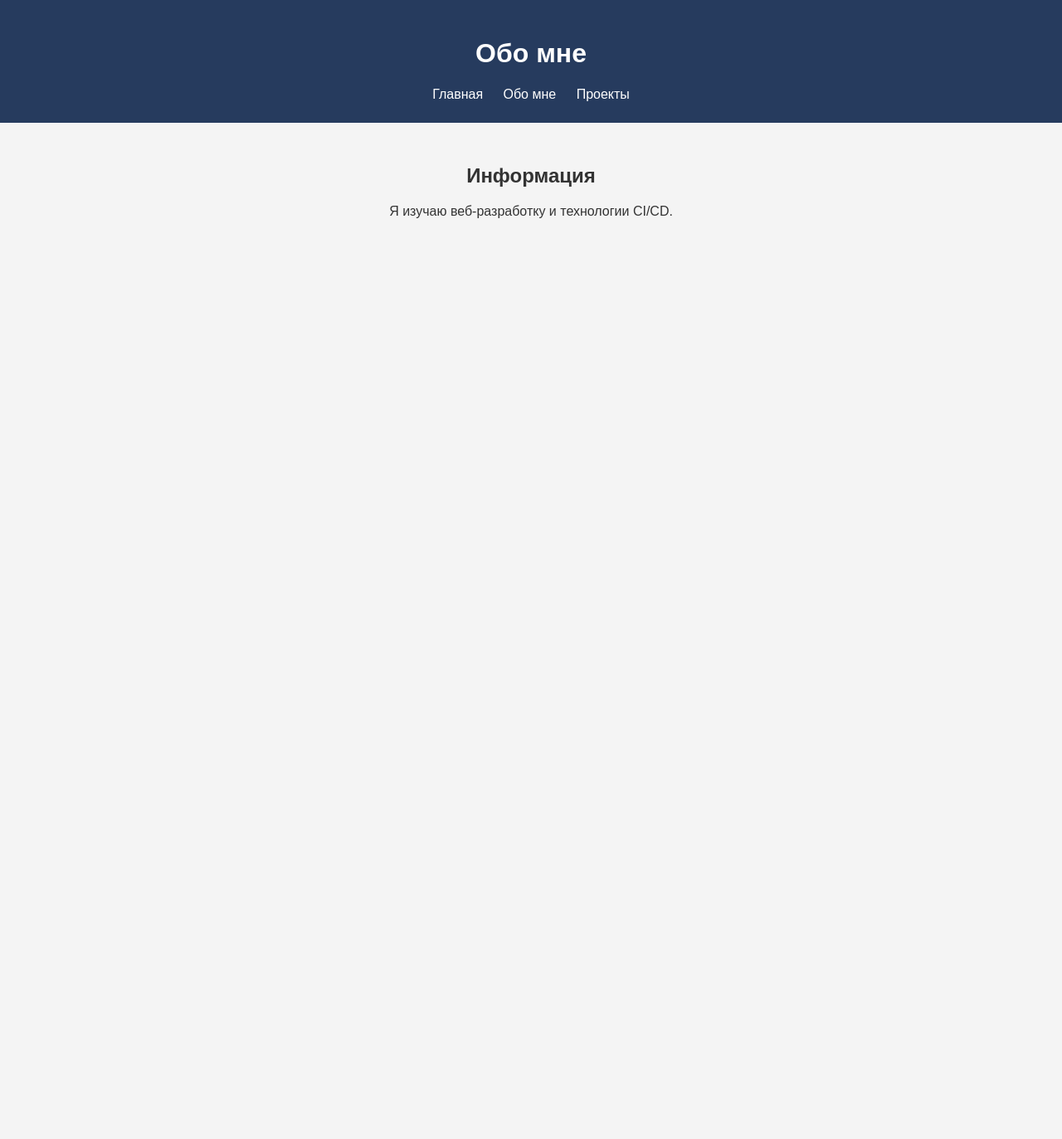
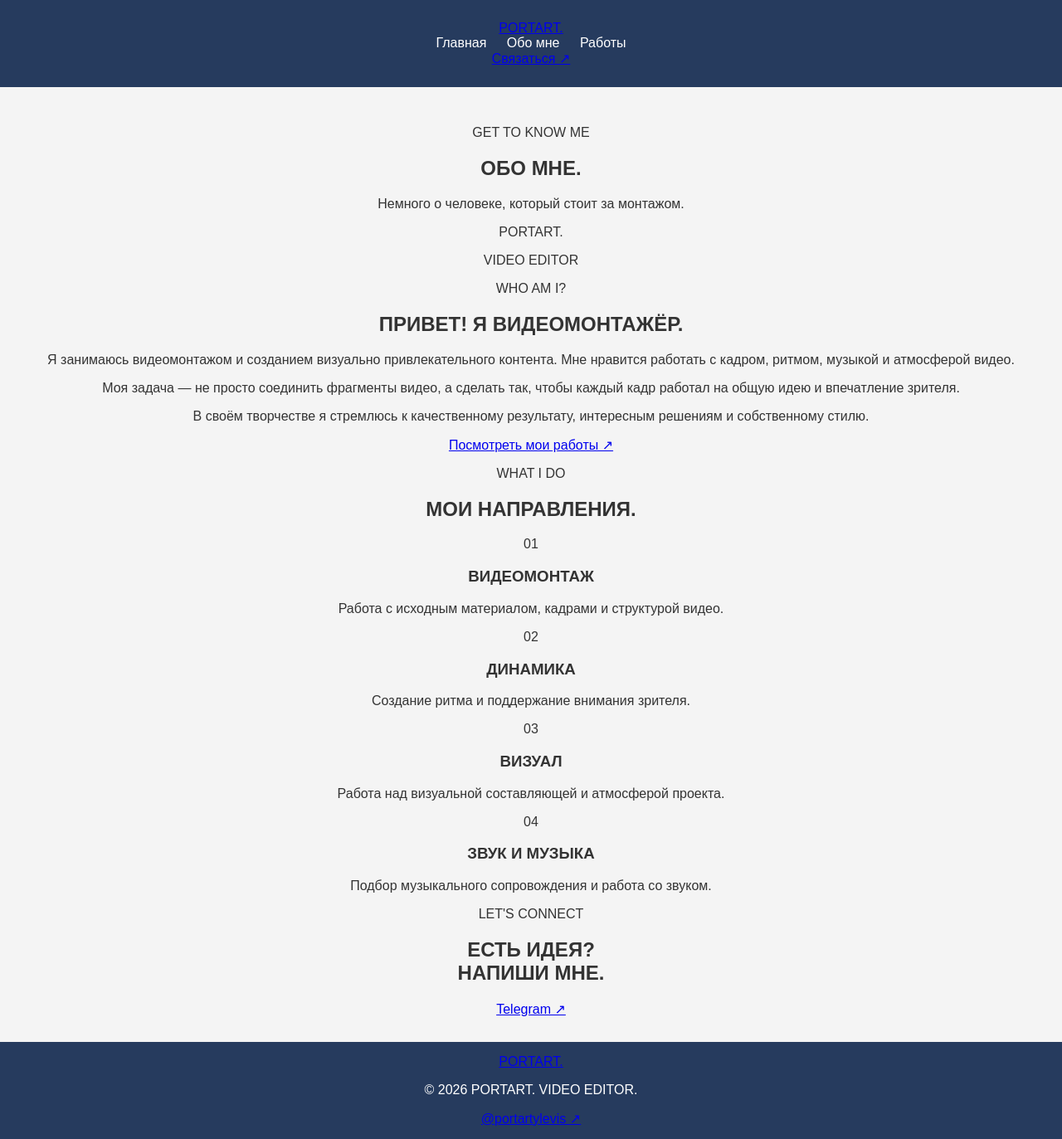
Before and after one commit to ArtemLevin110/portfolio, a plain HTML site: page about.html in a window 1280 px wide. Shown: the whole page at 83% size. Before the commit the page ends 800 px from the top, so only its background shows below. Drawn offline with Linux system fonts and the light colour scheme.

Commit message:
Update about.html

```diff
--- a/about.html
+++ b/about.html
@@ -1,23 +1,121 @@
+
 <!DOCTYPE html>
 <html lang="ru">
 <head>
     <meta charset="UTF-8">
-    <title>Обо мне</title>
+    <meta name="viewport" content="width=device-width, initial-scale=1.0">
+    <title>Обо мне — PORTART</title>
     <link rel="stylesheet" href="style.css">
 </head>
 <body>
-    <header>
-        <h1>Обо мне</h1>
+
+<header class="navbar">
+    <a href="index.html" class="logo">PORT<span>ART.</span></a>
+
     <nav>
         <a href="index.html">Главная</a>
-            <a href="about.html">Обо мне</a>
-            <a href="projects.html">Проекты</a>
+        <a href="about.html" class="active">Обо мне</a>
+        <a href="projects.html">Работы</a>
     </nav>
+
+    <a href="https://t.me/portartylevis"
+       target="_blank" class="nav-contact">
+        Связаться ↗
+    </a>
 </header>
 
 <main>
-        <h2>Информация</h2>
-        <p>Я изучаю веб-разработку и технологии CI/CD.</p>
+    <section class="page-hero">
+        <p class="eyebrow">GET TO KNOW ME</p>
+        <h1>ОБО <span>МНЕ.</span></h1>
+        <p>Немного о человеке, который стоит за монтажом.</p>
+    </section>
+
+    <section class="about-layout">
+        <div class="about-image">
+            <div class="image-placeholder">
+                <span>PORTART.</span>
+                <p>VIDEO EDITOR</p>
+            </div>
+        </div>
+
+        <div class="about-details">
+            <p class="eyebrow">WHO AM I?</p>
+            <h2>ПРИВЕТ! Я <span>ВИДЕОМОНТАЖЁР.</span></h2>
+
+            <p>
+                Я занимаюсь видеомонтажом и созданием
+                визуально привлекательного контента.
+                Мне нравится работать с кадром,
+                ритмом, музыкой и атмосферой видео.
+            </p>
+
+            <p>
+                Моя задача — не просто соединить
+                фрагменты видео, а сделать так,
+                чтобы каждый кадр работал на общую
+                идею и впечатление зрителя.
+            </p>
+
+            <p>
+                В своём творчестве я стремлюсь
+                к качественному результату,
+                интересным решениям и собственному стилю.
+            </p>
+
+            <a href="projects.html" class="button-primary">
+                Посмотреть мои работы ↗
+            </a>
+        </div>
+    </section>
+
+    <section class="section skills-section">
+        <p class="eyebrow">WHAT I DO</p>
+        <h2>МОИ <span>НАПРАВЛЕНИЯ.</span></h2>
+
+        <div class="skills-grid">
+            <div class="skill-card">
+                <span>01</span>
+                <h3>ВИДЕОМОНТАЖ</h3>
+                <p>Работа с исходным материалом, кадрами и структурой видео.</p>
+            </div>
+
+            <div class="skill-card">
+                <span>02</span>
+                <h3>ДИНАМИКА</h3>
+                <p>Создание ритма и поддержание внимания зрителя.</p>
+            </div>
+
+            <div class="skill-card">
+                <span>03</span>
+                <h3>ВИЗУАЛ</h3>
+                <p>Работа над визуальной составляющей и атмосферой проекта.</p>
+            </div>
+
+            <div class="skill-card">
+                <span>04</span>
+                <h3>ЗВУК И МУЗЫКА</h3>
+                <p>Подбор музыкального сопровождения и работа со звуком.</p>
+            </div>
+        </div>
+    </section>
+
+    <section class="contact-section">
+        <p class="eyebrow">LET'S CONNECT</p>
+        <h2>ЕСТЬ ИДЕЯ?<br><span>НАПИШИ МНЕ.</span></h2>
+        <a href="https://t.me/portartylevis"
+           target="_blank" class="button-primary">
+            Telegram ↗
+        </a>
+    </section>
 </main>
+
+<footer>
+    <a href="index.html" class="logo">PORT<span>ART.</span></a>
+    <p>© 2026 PORTART. VIDEO EDITOR.</p>
+    <a href="https://t.me/portartylevis"
+       target="_blank">@portartylevis ↗</a>
+</footer>
+
 </body>
 </html>
```
Lines whose indentation alone changed are shown as unchanged.
